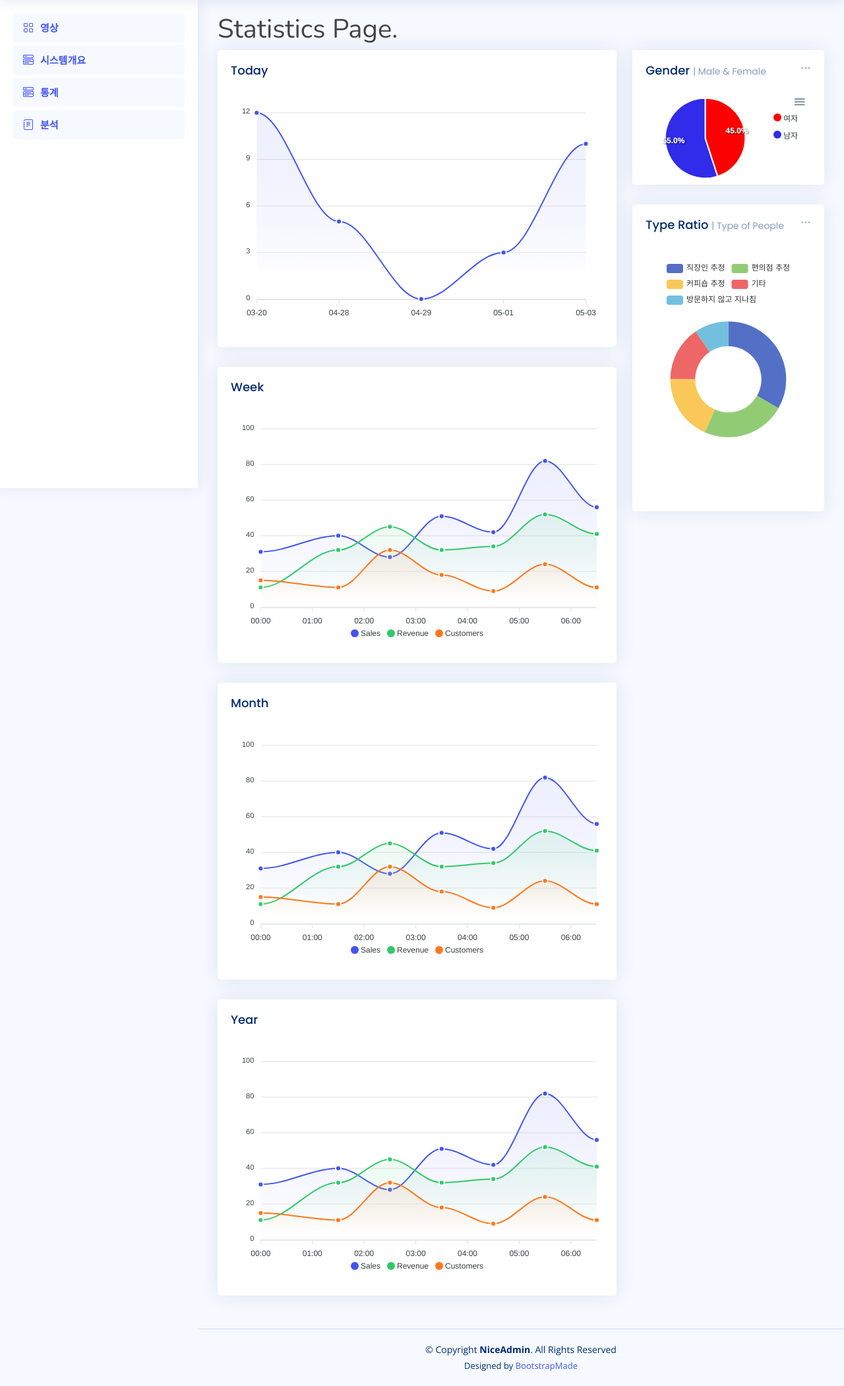
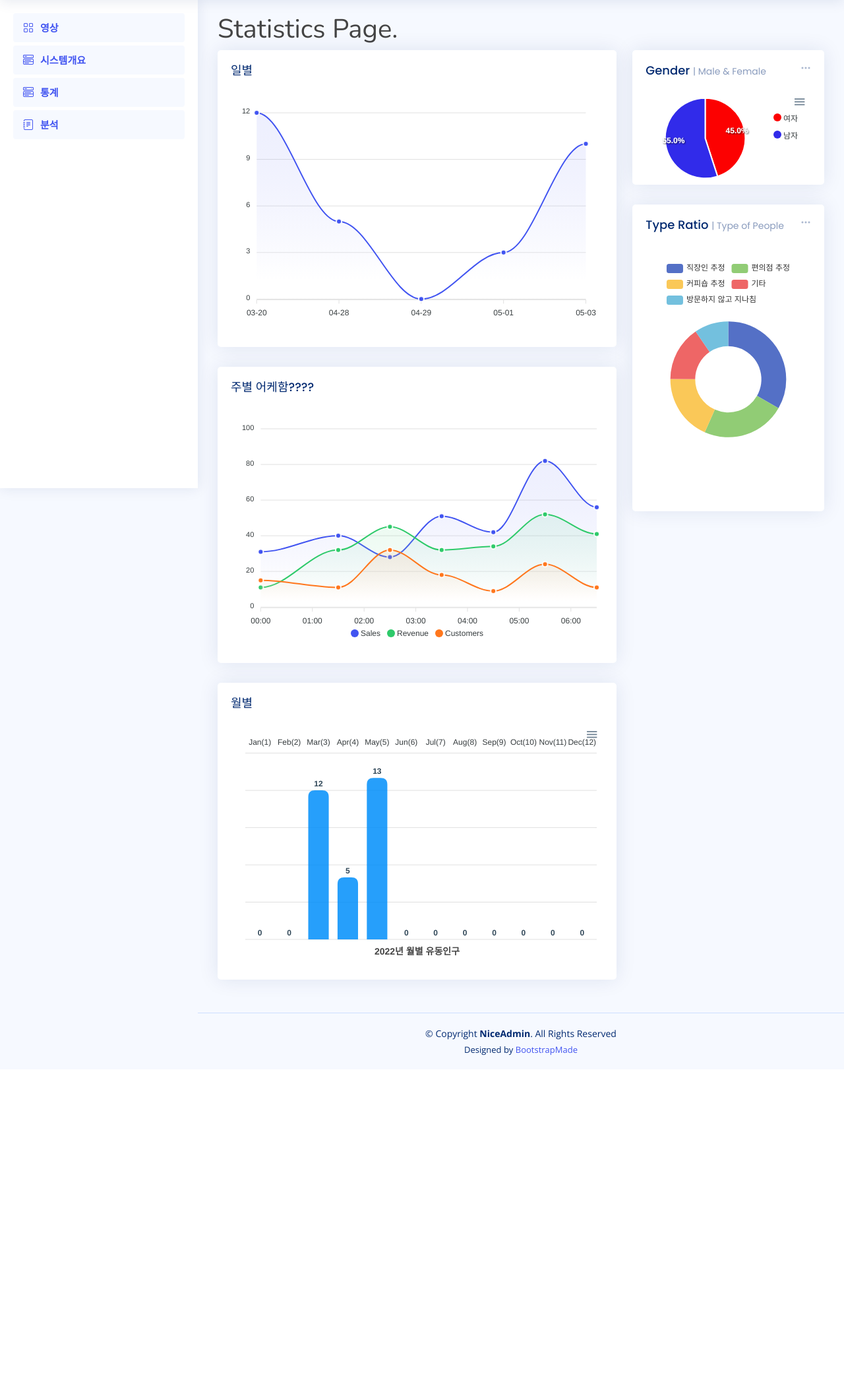
Before and after one commit to 5rathergood/djangoProj, a Django app: page /statistics in a window 1280 px wide. Shown: the part 60-2161 px from the top of the page at 66% size. After the commit the page ends 1660 px from the top, so only its background shows below. Run offline with Django 4.2, Linux system fonts and the light colour scheme; data comes from the database, SQL or seed files in the repository; parts of the project's set-up code (start-up, migrations or seed data) failed here and were passed over; some libraries are stand-ins or nearby versions.

Commit message:
0504-statistic-html-using-db

```diff
--- a/PythonUser/detectme/views.py
+++ b/PythonUser/detectme/views.py
@@ -296,16 +296,45 @@ def db_list(request):
 
 
 def statistics(request):
-    today = datetime.today()
-    month = int(today.strftime('%m'))
+    #일별 그래프
+    record_day_list = Record.objects.all()
+    record_day_list = [record.get_count_and_month() for record in record_day_list]
 
-    record_day_list = Record.objects.all()
-    record_month_list = Record.objects.all().filter(count_date__month='05')
+    #월별 그래프
+    record_month_list = [{'all_count': 0, 'month': '0'} for _ in range(0, 12)]
 
-    record_day_list = [record.get_count_and_month() for record in record_day_list]
-    record_month_list = [record.get_count_and_month() for record in record_month_list]
+    record_month_db_list = [
+        Record.objects.all().filter(count_date__month='01'),
+        Record.objects.all().filter(count_date__month='02'),
+        Record.objects.all().filter(count_date__month='03'),
+        Record.objects.all().filter(count_date__month='04'),
+        Record.objects.all().filter(count_date__month='05'),
+        Record.objects.all().filter(count_date__month='06'),
+        Record.objects.all().filter(count_date__month='07'),
+        Record.objects.all().filter(count_date__month='08'),
+        Record.objects.all().filter(count_date__month='09'),
+        Record.objects.all().filter(count_date__month='10'),
+        Record.objects.all().filter(count_date__month='11'),
+        Record.objects.all().filter(count_date__month='12'),
+    ]
 
-    return render(request, 'statistics.html', {"record_day_list": record_day_list[-5:], "record_month_list": record_month_list})
+    #record_month_db_list의 원소들로 부터 월별 count를 계산
+    for cur_month in range(0, 12):
+        cur_month_db_list = record_month_db_list[cur_month]
+
+        total_count = 0
+        for day_db in cur_month_db_list:
+            total_count += day_db.get_count_and_month()['all_count']
+        record_month_list[cur_month]['all_count'] = total_count
+        record_month_list[cur_month]['month'] = str(cur_month + 1)
+
+    #return 오브젝트
+    return_object = {
+        "record_day_list": record_day_list[-5:],
+        "record_month_list": record_month_list
+    }
+
+    return render(request, 'statistics.html', return_object)
 
 
 def summary(request):
--- a/PythonUser/templates/head.html
+++ b/PythonUser/templates/head.html
@@ -2,7 +2,7 @@
   <meta charset="utf-8">
   <meta content="width=device-width, initial-scale=1.0" name="viewport">
 
-  <title>Dashboard - NiceAdmin Bootstrap Template</title>
+  <title>5히려좋아</title>
   <meta content="" name="description">
   <meta content="" name="keywords">
 
--- a/PythonUser/templates/statistics.html
+++ b/PythonUser/templates/statistics.html
@@ -14,7 +14,7 @@
                         <!-- start Day element -->
                         <div class="card">
                             <div class="card-body">
-                                <h5 class="card-title">Today</h5>
+                                <h5 class="card-title">일별</h5>
 
                                 <!-- Line Chart -->
                                 <div id="dayChart">
@@ -101,7 +101,7 @@
                         <!-- Start Week element -->
                         <div class="card">
                             <div class="card-body">
-                                <h5 class="card-title">Week</h5>
+                                <h5 class="card-title">주별 어케함????</h5>
 
                                 <div id="weekChart" style="min-height: 400px;" class="echart"></div>
 
@@ -166,132 +166,117 @@
                         <!-- Start Month element -->
                         <div class="card">
                             <div class="card-body">
-                                <h5 class="card-title">Month</h5>
+                                <h5 class="card-title">월별</h5>
 
-                                <div id="monthChart" style="min-height: 400px;" class="echart"></div>
+                                <div id="yearChart" style="min-height: 400px;" class="echart"></div>
 
 
                                 <script>
-                                    document.addEventListener("DOMContentLoaded", () => {
-                                      new ApexCharts(document.querySelector("#monthChart"), {
+                                    jQuery(document).ready(function () {
+
+                                        var record_month_list = "{{record_month_list}}".replace(/&#x27;/g, "\"");
+                                        const json_record_month_list = JSON.parse(record_month_list);
+
+                                        console.log(json_record_month_list);
+
+                                        var graph_categories = [];
+                                        var graph_data = [];
+
+                                        for (var obj of json_record_month_list) {
+                                            //graph_categories.push(obj["month"] + '-' + obj["day"]);
+                                            graph_data.push(obj["all_count"]);
+                                        }
+
+                                       const apexchart = "#yearChart"
+
+                                       var options = {
                                           series: [{
-                                          name: 'Sales',
-                                          data: [31, 40, 28, 51, 42, 82, "56"],
-                                        }, {
-                                          name: 'Revenue',
-                                          data: [11, 32, 45, 32, 34, 52, 41]
-                                        }, {
-                                          name: 'Customers',
-                                          data: [15, 11, 32, 18, 9, 24, 11]
+                                          name: 'Inflation',
+                                          data: graph_data,
                                         }],
                                           chart: {
                                           height: 350,
-                                          type: 'area',
-                                          toolbar: {
-                                            show: false
+                                          type: 'bar',
                                         },
+                                        plotOptions: {
+                                          bar: {
+                                            borderRadius: 10,
+                                            dataLabels: {
+                                              position: 'top', // top, center, bottom
                                             },
-                                        markers: {
-                                          size: 4
-                                        },
-                                        colors: ['#4154f1', '#2eca6a', '#ff771d'],
-                                        fill: {
-                                          type: "gradient",
-                                          gradient: {
-                                            shadeIntensity: 1,
-                                            opacityFrom: 0.3,
-                                            opacityTo: 0.4,
-                                            stops: [0, 90, 100]
                                           }
                                         },
                                         dataLabels: {
-                                          enabled: false
+                                          enabled: true,
+                                          formatter: function (val) {
+                                            return val;
                                           },
-                                        stroke: {
-                                          curve: 'smooth',
-                                          width: 2
+                                          offsetY: -20,
+                                          style: {
+                                            fontSize: '12px',
+                                            colors: ["#304758"]
+                                          }
                                         },
+
                                         xaxis: {
-                                          type: 'datetime',
-                                          categories: ["2018-09-19T00:00:00.000Z", "2018-09-19T01:30:00.000Z", "2018-09-19T02:30:00.000Z", "2018-09-19T03:30:00.000Z", "2018-09-19T04:30:00.000Z", "2018-09-19T05:30:00.000Z", "2018-09-19T06:30:00.000Z"]
+                                          categories: ["Jan(1)", "Feb(2)", "Mar(3)", "Apr(4)", "May(5)", "Jun(6)", "Jul(7)", "Aug(8)", "Sep(9)", "Oct(10)", "Nov(11)", "Dec(12)"],
+                                          position: 'top',
+                                          axisBorder: {
+                                            show: false
+                                          },
+                                          axisTicks: {
+                                            show: false
+                                          },
+                                          crosshairs: {
+                                            fill: {
+                                              type: 'gradient',
+                                              gradient: {
+                                                colorFrom: '#D8E3F0',
+                                                colorTo: '#BED1E6',
+                                                stops: [0, 100],
+                                                opacityFrom: 0.4,
+                                                opacityTo: 0.5,
+                                              }
+                                            }
                                           },
                                           tooltip: {
-                                          x: {
-                                            format: 'dd/MM/yy HH:mm'
+                                            enabled: true,
+                                          }
                                         },
+                                        yaxis: {
+                                          axisBorder: {
+                                            show: false
+                                          },
+                                          axisTicks: {
+                                            show: false,
+                                          },
+                                          labels: {
+                                            show: false,
+                                            formatter: function (val) {
+                                              return val + "%";
                                             }
-                                      }).render();
+                                          }
+
+                                        },
+                                        title: {
+                                          text: '2022년 월별 유동인구',
+                                          floating: true,
+                                          offsetY: 330,
+                                          align: 'center',
+                                          style: {
+                                            color: '#444'
+                                          }
+                                        }
+                                        };
+
+                                        var chart = new ApexCharts(document.querySelector(apexchart), options);
+                                        chart.render();
                                     });
                                   </script>
 
                             </div>
                         </div>
                         <!-- End Month element -->
-
-                        <!-- Start Year element -->
-                        <div class="card">
-                            <div class="card-body">
-                                <h5 class="card-title">Year</h5>
-
-                                <div id="yearChart" style="min-height: 400px;" class="echart"></div>
-
-
-                                <script>
-                                    document.addEventListener("DOMContentLoaded", () => {
-                                      new ApexCharts(document.querySelector("#yearChart"), {
-                                        series: [{
-                                          name: 'Sales',
-                                          data: [31, 40, 28, 51, 42, 82, "56"],
-                                        }, {
-                                          name: 'Revenue',
-                                          data: [11, 32, 45, 32, 34, 52, 41]
-                                        }, {
-                                          name: 'Customers',
-                                          data: [15, 11, 32, 18, 9, 24, 11]
-                                        }],
-                                        chart: {
-                                          height: 350,
-                                          type: 'area',
-                                          toolbar: {
-                                            show: false
-                                          },
-                                        },
-                                        markers: {
-                                          size: 4
-                                        },
-                                        colors: ['#4154f1', '#2eca6a', '#ff771d'],
-                                        fill: {
-                                          type: "gradient",
-                                          gradient: {
-                                            shadeIntensity: 1,
-                                            opacityFrom: 0.3,
-                                            opacityTo: 0.4,
-                                            stops: [0, 90, 100]
-                                          }
-                                        },
-                                        dataLabels: {
-                                          enabled: false
-                                        },
-                                        stroke: {
-                                          curve: 'smooth',
-                                          width: 2
-                                        },
-                                        xaxis: {
-                                          type: 'datetime',
-                                          categories: ["2018-09-19T00:00:00.000Z", "2018-09-19T01:30:00.000Z", "2018-09-19T02:30:00.000Z", "2018-09-19T03:30:00.000Z", "2018-09-19T04:30:00.000Z", "2018-09-19T05:30:00.000Z", "2018-09-19T06:30:00.000Z"]
-                                        },
-                                        tooltip: {
-                                          x: {
-                                            format: 'dd/MM/yy HH:mm'
-                                          },
-                                        }
-                                      }).render();
-                                    });
-                                  </script>
-
-                            </div>
-                        </div>
-                        <!-- End Year element -->
 
                     </div>
                     <!-- End Row -->
@@ -362,7 +347,7 @@
                     <div class="card-body pb-0">
                       <h5 class="card-title">Type Ratio <span>| Type of People</span></h5>
 
-                      <div id="Donutechart" style="min-height: 400px;" class="echart"></div>
+                      <div id="Donutechart" style="min-height: 400px;"></div>
 
                       <script>
                         document.addEventListener("DOMContentLoaded", () => {
```
Also changed, not shown: PythonUser/static/assets/js/main.js (+0 -13 lines). Lines whose indentation alone changed are shown as unchanged.
